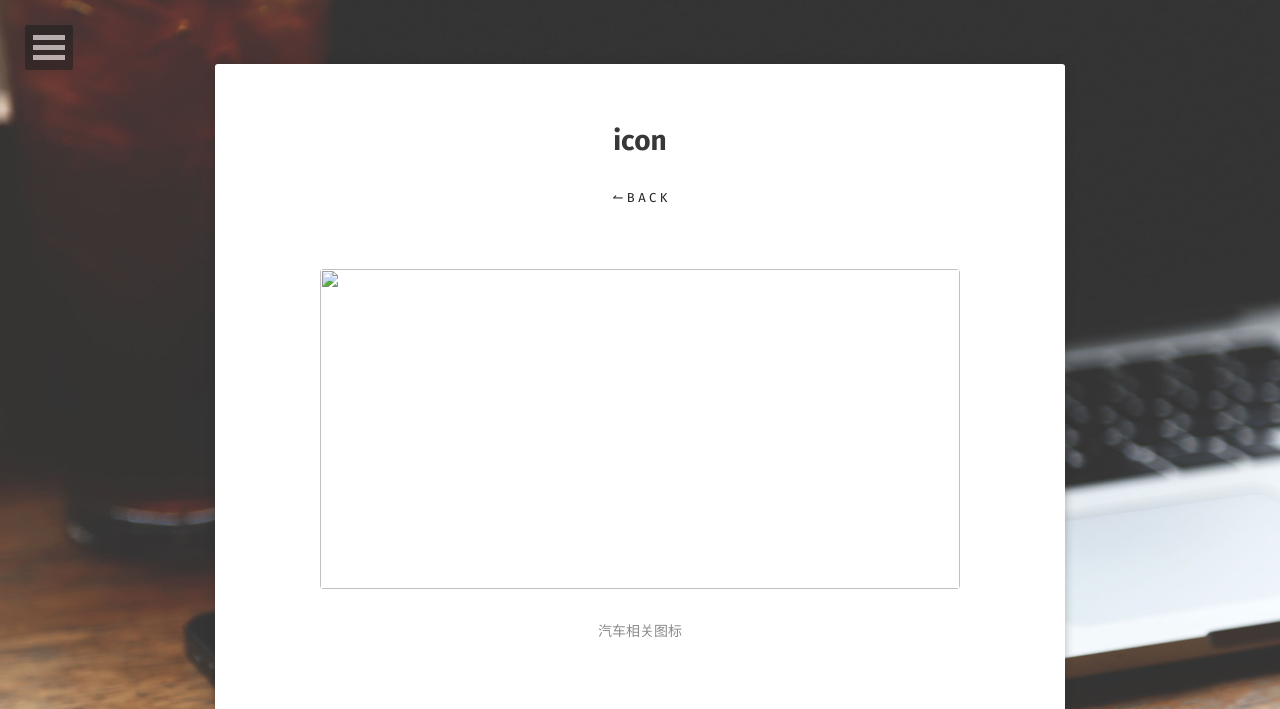
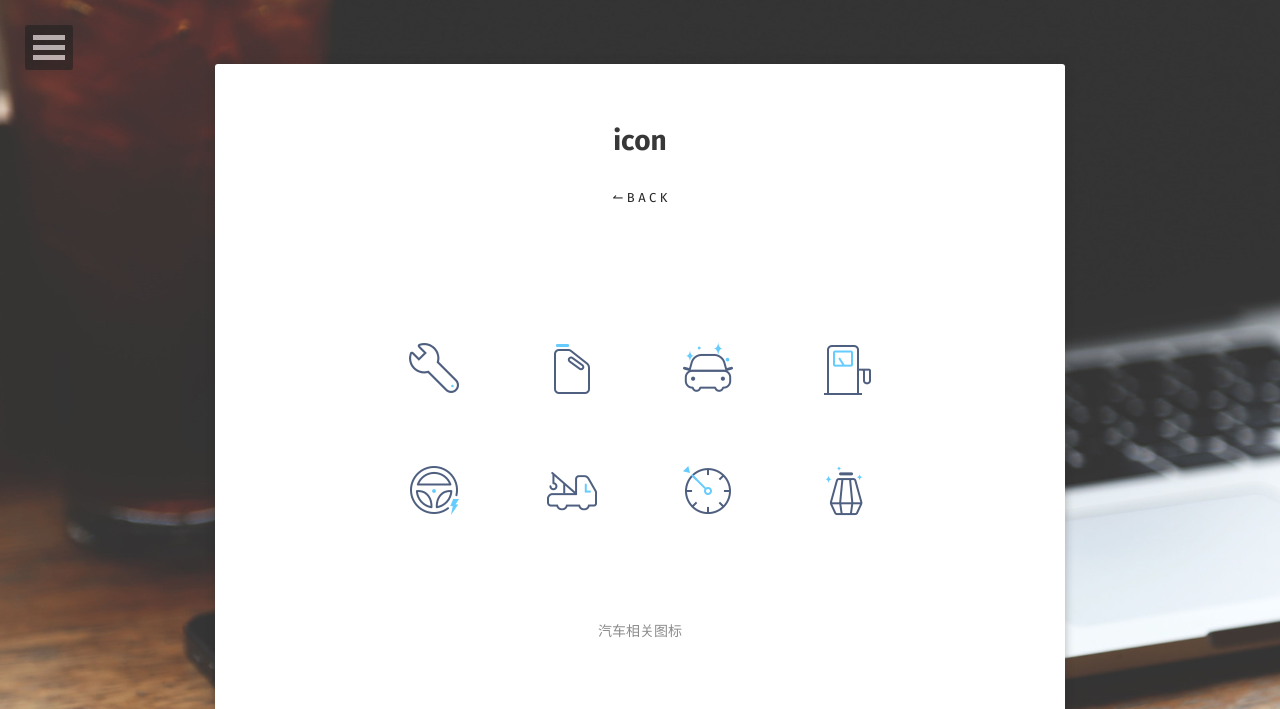
Before and after one commit to FionaLu/FionaLu.github.io, a Jekyll site: the page built from _posts/2016-12-18-icon.md, in a window 1280 px wide. Shown: the top 709 px of the page. Built offline with Jekyll 4.4.1, drawn with Linux system fonts in a browser that asks for light colours; some web fonts are replaced; comment, search, counter and statistics services are not loaded; grey boxes are pictures that could not be loaded.

Commit message:
test
test

```diff
--- a/_posts/2016-12-18-icon.md
+++ b/_posts/2016-12-18-icon.md
@@ -15,12 +15,12 @@
 ---
 
 
-<figure><img src="/assets/img/icon/01.png" style="width: 640px; height: 320px;"></figure>
+<figure><img src="/assets/img/04.png" style="width: 640px; height: 320px;"></figure>
 <center>
 	<figcaption>汽车相关图标</figcaption>
 </center>
 <br>
-<figure><img src="/assets/img/icon/02.png" style="width: 640px; height: 320px;"></figure>
+<figure><img src="/assets/img/05.png" style="width: 640px; height: 320px;"></figure>
 <center>
 	<figcaption>生鲜相关图标</figcaption>
 </center>
```
Also changed, not shown: assets/img/04.png, assets/img/05.png (added), 3 other files.
